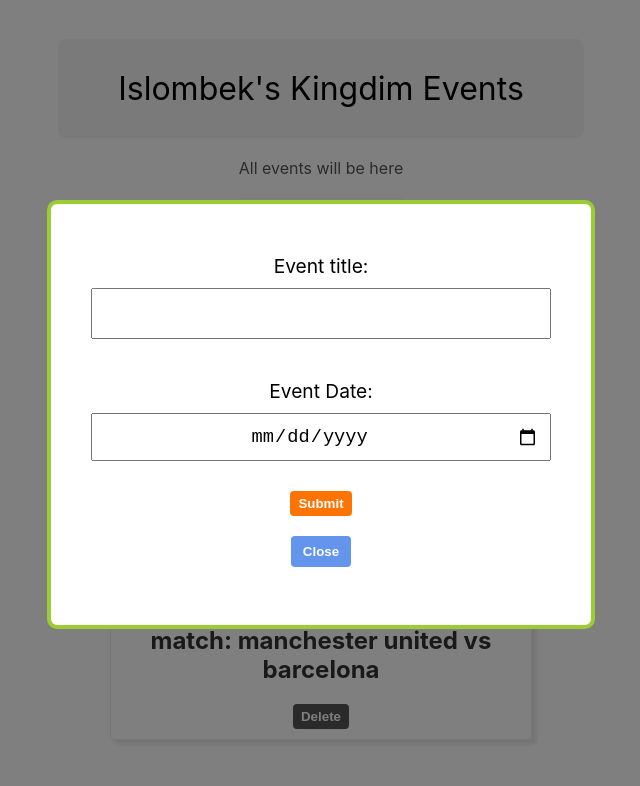
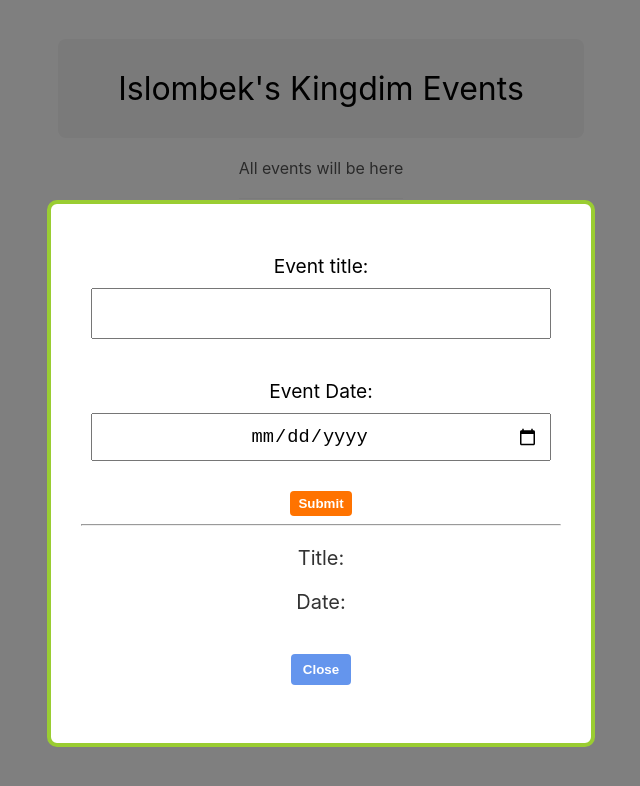
Before and after one commit to hayotillonumonov/my-first-react-app, a React (Create React App) app: page / in a window 1280 px wide. Both pictures are taken after a click on the button "New Event". Shown: the part 244-1030 px from the top of the page, without its empty margins (319-959 px from the left). Built offline with nearby package versions, Linux system fonts and the light colour scheme.

Commit message:
028. OnChange Event

```diff
--- a/src/components/NewEventForm.js
+++ b/src/components/NewEventForm.js
@@ -1,18 +1,24 @@
 // style
 import "./NewEventForm.css";
+import { useState } from "react";
 
 function NewEventForm() {
+  const [title, settitle] = useState("");
+  const [date, setdate] = useState("");
   return (
     <form className="new-event-form">
       <label>
         <span>Event title:</span>
-        <input type="text" />
+        <input type="text" onChange={(e) => settitle(e.target.value)} />
       </label>
       <label>
         <span>Event Date:</span>
-        <input type="date" />
+        <input type="date" onChange={(e) => setdate(e.target.value)} />
       </label>
       <button>Submit</button>
+      <hr />
+      <p>Title: {title}</p>
+      <p>Date: {date}</p>
     </form>
   );
 }
```
